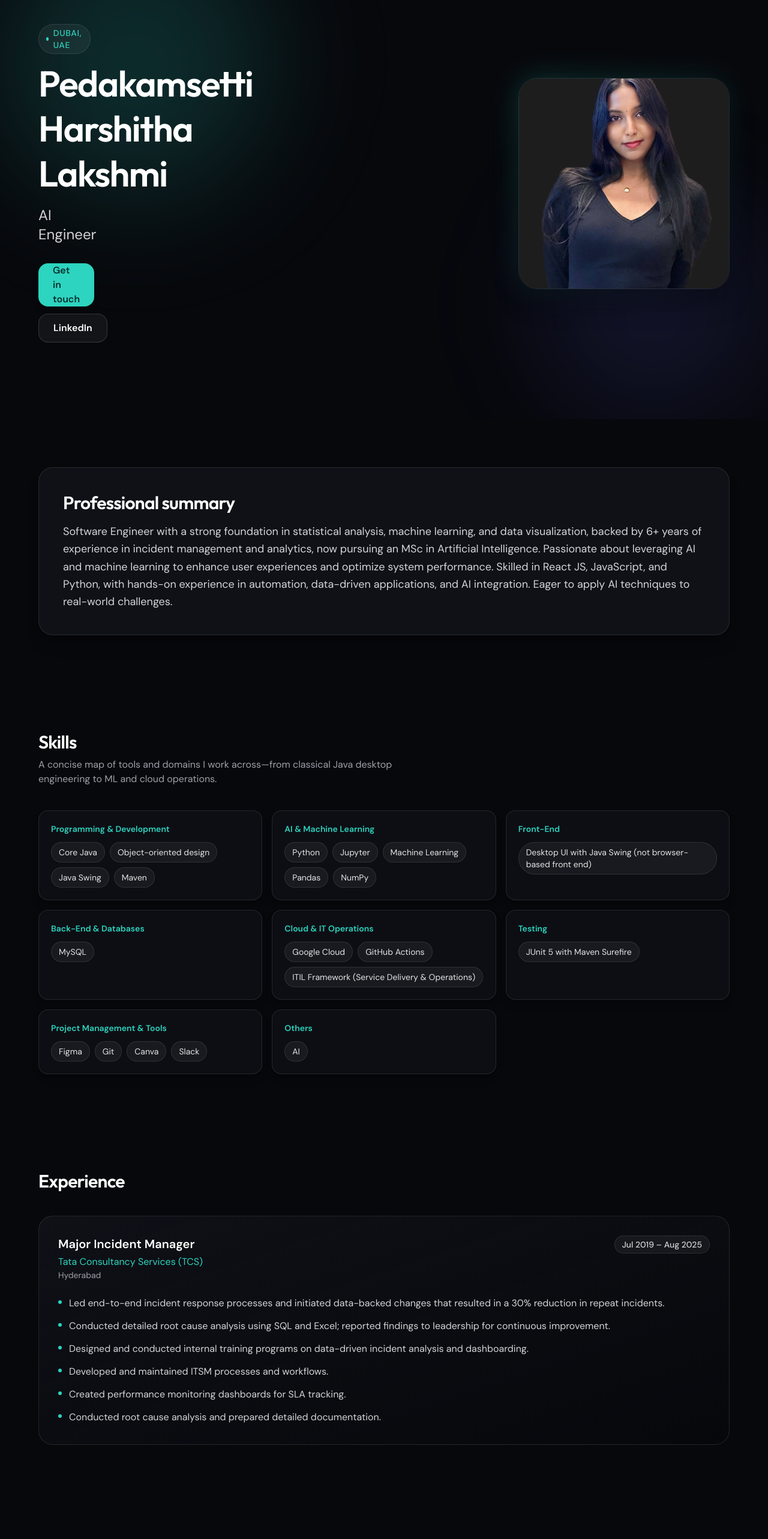
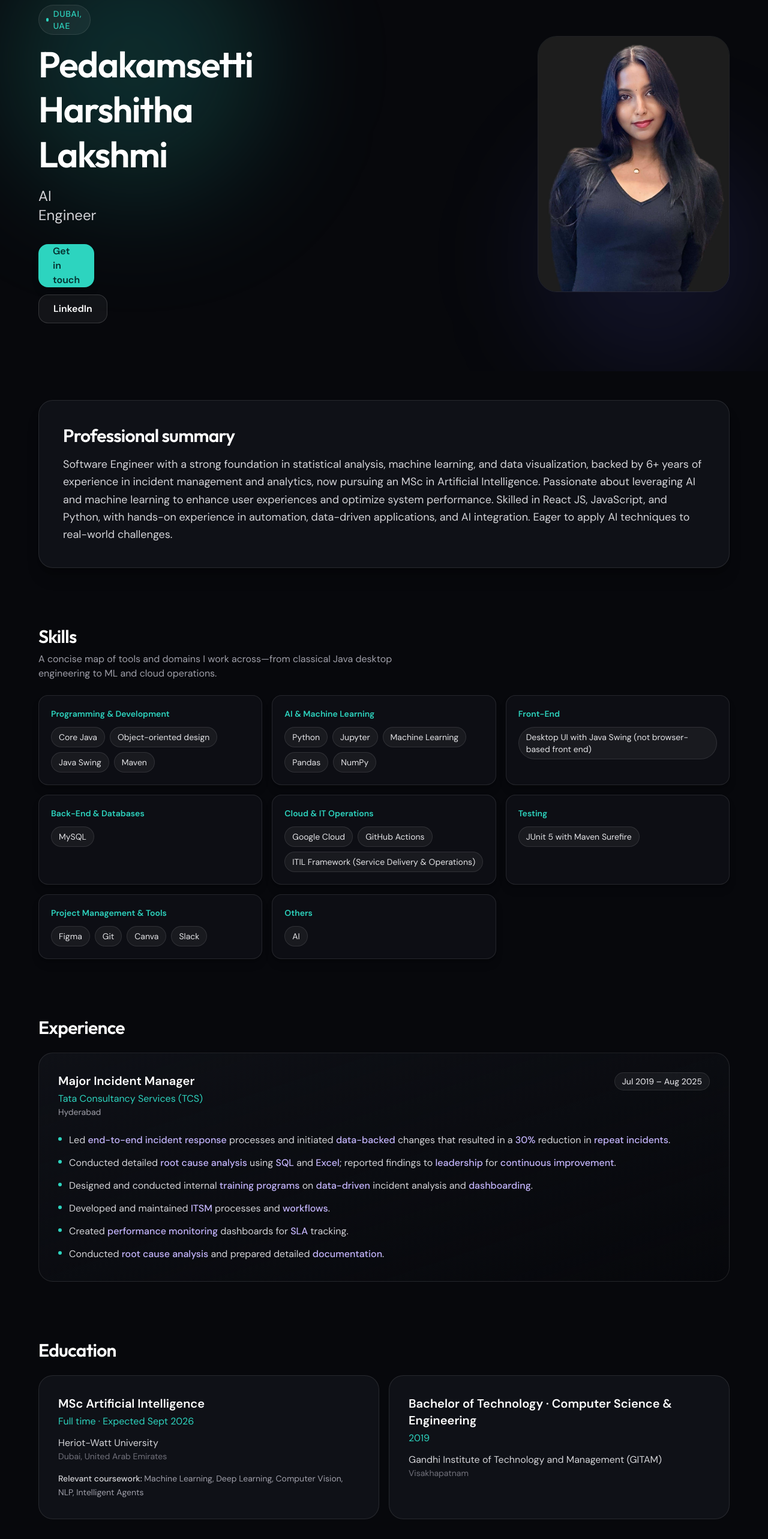
Before and after one commit to harshithalakshmi98/Harshitha_Portfolio, a Next.js app: page / in a window 1280 px wide. Shown: the part 120-2686 px from the top of the page at 60% size. Built offline with nearby package versions, Linux system fonts and the light colour scheme.

Commit message:
Add github links

```diff
--- a/src/app/globals.css
+++ b/src/app/globals.css
@@ -7,6 +7,8 @@
   --surface-elevated: #141821;
   --accent: #2dd4bf;
   --accent-foreground: #042f2e;
+  /** Highlighted terms in project descriptions (distinct from link accent) */
+  --keyword: #c4b5fd;
   --glow-1: rgba(45, 212, 191, 0.18);
   --glow-2: rgba(99, 102, 241, 0.12);
 }
--- a/src/components/CertificationsSection.tsx
+++ b/src/components/CertificationsSection.tsx
@@ -4,7 +4,7 @@ export function CertificationsSection() {
   return (
     <section
       id="certifications"
-      className="scroll-mt-24 px-4 py-16 sm:px-5 sm:py-20 md:scroll-mt-28"
+      className="scroll-mt-24 px-4 py-10 sm:px-5 sm:py-12 md:scroll-mt-28"
       aria-labelledby="certifications-heading"
     >
       <div className="mx-auto max-w-6xl">
@@ -14,7 +14,7 @@ export function CertificationsSection() {
         >
           Certifications
         </h2>
-        <ul className="mt-10 space-y-4">
+        <ul className="mt-6 space-y-4">
           {certifications.map((cert) => (
             <li key={cert.url}>
               <a
--- a/src/components/ContactFooter.tsx
+++ b/src/components/ContactFooter.tsx
@@ -4,7 +4,7 @@ export function ContactFooter() {
   return (
     <footer
       id="contact"
-      className="scroll-mt-24 border-t border-white/10 bg-black/40 px-4 py-16 sm:px-5 sm:py-20 md:scroll-mt-28"
+      className="scroll-mt-24 border-t border-white/10 bg-black/40 px-4 py-10 sm:px-5 sm:py-12 md:scroll-mt-28"
     >
       <div className="mx-auto max-w-6xl">
         <h2 className="font-[family-name:var(--font-display)] text-2xl font-semibold tracking-tight text-white sm:text-3xl">
@@ -14,7 +14,7 @@ export function ContactFooter() {
           Open to roles and collaborations in AI engineering, analytics, and
           data-driven product work.
         </p>
-        <div className="mt-10 flex flex-col gap-4 sm:flex-row sm:flex-wrap sm:gap-8">
+        <div className="mt-6 flex flex-col gap-4 sm:flex-row sm:flex-wrap sm:gap-8">
           <a
             href={`mailto:${person.email}`}
             className="min-h-[44px] text-[var(--accent)] underline-offset-4 hover:underline"
@@ -29,7 +29,7 @@ export function ContactFooter() {
           </a>
           <span className="text-zinc-400">{person.location}</span>
         </div>
-        <p className="mt-12 text-center text-xs text-zinc-600 sm:text-left">
+        <p className="mt-8 text-center text-xs text-zinc-600 sm:text-left">
           © {new Date().getFullYear()} {person.name}. Built with Next.js.
         </p>
       </div>
--- a/src/components/EducationSection.tsx
+++ b/src/components/EducationSection.tsx
@@ -4,7 +4,7 @@ export function EducationSection() {
   return (
     <section
       id="education"
-      className="scroll-mt-24 px-4 py-16 sm:px-5 sm:py-20 md:scroll-mt-28"
+      className="scroll-mt-24 px-4 py-10 sm:px-5 sm:py-12 md:scroll-mt-28"
       aria-labelledby="education-heading"
     >
       <div className="mx-auto max-w-6xl">
@@ -14,7 +14,7 @@ export function EducationSection() {
         >
           Education
         </h2>
-        <ul className="mt-10 grid grid-cols-1 gap-6 lg:grid-cols-2">
+        <ul className="mt-6 grid grid-cols-1 gap-4 lg:grid-cols-2">
           {education.map((entry) => (
             <li
               key={entry.degree}
--- a/src/components/ExperienceSection.tsx
+++ b/src/components/ExperienceSection.tsx
@@ -1,10 +1,11 @@
 import { experience } from "@/data/portfolio";
+import { highlightKeywords } from "@/lib/highlightKeywords";
 
 export function ExperienceSection() {
   return (
     <section
       id="experience"
-      className="scroll-mt-24 px-4 py-16 sm:px-5 sm:py-20 md:scroll-mt-28"
+      className="scroll-mt-24 px-4 py-10 sm:px-5 sm:py-12 md:scroll-mt-28"
       aria-labelledby="experience-heading"
     >
       <div className="mx-auto max-w-6xl">
@@ -14,7 +15,7 @@ export function ExperienceSection() {
         >
           Experience
         </h2>
-        <ol className="mt-10 space-y-8">
+        <ol className="mt-6 space-y-5">
           {experience.map((job) => (
             <li
               key={`${job.company}-${job.period}`}
@@ -39,7 +40,9 @@ export function ExperienceSection() {
                       className="mt-2 h-1.5 w-1.5 shrink-0 rounded-full bg-[var(--accent)]"
                       aria-hidden
                     />
-                    <span>{line}</span>
+                    <span>
+                      {highlightKeywords(line, job.highlightKeywords)}
+                    </span>
                   </li>
                 ))}
               </ul>
--- a/src/components/HeroSection.tsx
+++ b/src/components/HeroSection.tsx
@@ -8,7 +8,7 @@ export function HeroSection() {
   return (
     <section
       id="top"
-      className="relative overflow-hidden px-4 pb-20 pt-28 sm:px-5 sm:pb-24 sm:pt-32 md:pb-32 md:pt-40"
+      className="relative overflow-hidden px-4 pb-14 pt-24 sm:px-5 sm:pb-16 sm:pt-28 md:pb-20 md:pt-32"
       aria-labelledby="hero-heading"
     >
       <div
@@ -20,7 +20,7 @@ export function HeroSection() {
         aria-hidden
       />
 
-      <div className="relative mx-auto grid max-w-6xl gap-10 lg:grid-cols-[1fr_auto] lg:items-center lg:gap-14">
+      <div className="relative mx-auto grid max-w-6xl gap-8 lg:grid-cols-[1fr_auto] lg:items-center lg:gap-10">
         <div className="order-2 min-w-0 lg:order-1">
           <p className="mb-3 inline-flex items-center gap-2 rounded-full border border-white/10 bg-white/5 px-3 py-1 text-xs font-medium uppercase tracking-wider text-[var(--accent)] sm:text-sm">
             <span
@@ -58,7 +58,7 @@ export function HeroSection() {
         </div>
 
         <div className="order-1 flex justify-center lg:order-2 lg:justify-end">
-          <div className="relative aspect-square w-full max-w-[280px] sm:max-w-[320px] lg:max-w-[min(100%,22rem)]">
+          <div className="relative aspect-[3/4] w-full max-w-[240px] overflow-hidden rounded-[2rem] border border-white/10 sm:max-w-[280px] lg:max-w-[min(100%,20rem)]">
             <div
               className="absolute inset-0 rounded-[2rem] bg-gradient-to-br from-[var(--accent)]/25 to-transparent blur-xl"
               aria-hidden
@@ -66,11 +66,11 @@ export function HeroSection() {
             <Image
               src={person.profileImage}
               alt={`${person.name}, ${person.title}`}
-              width={512}
-              height={512}
+              width={640}
+              height={853}
               priority
-              sizes="(max-width: 1024px) 280px, 352px"
-              className="relative h-full w-full rounded-[2rem] border border-white/10 object-cover shadow-2xl shadow-black/40"
+              sizes="(max-width: 1024px) 280px, 320px"
+              className="relative h-full w-full object-cover object-[center_22%] shadow-2xl shadow-black/40"
             />
           </div>
         </div>
--- a/src/components/SkillsSection.tsx
+++ b/src/components/SkillsSection.tsx
@@ -4,7 +4,7 @@ export function SkillsSection() {
   return (
     <section
       id="skills"
-      className="scroll-mt-24 px-4 py-16 sm:px-5 sm:py-20 md:scroll-mt-28"
+      className="scroll-mt-24 px-4 py-10 sm:px-5 sm:py-12 md:scroll-mt-28"
       aria-labelledby="skills-heading"
     >
       <div className="mx-auto max-w-6xl">
@@ -18,7 +18,7 @@ export function SkillsSection() {
           A concise map of tools and domains I work across—from classical Java
           desktop engineering to ML and cloud operations.
         </p>
-        <ul className="mt-10 grid grid-cols-1 gap-4 sm:grid-cols-2 lg:grid-cols-3">
+        <ul className="mt-6 grid grid-cols-1 gap-4 sm:grid-cols-2 lg:grid-cols-3">
           {skillGroups.map((group) => (
             <li
               key={group.title}
--- a/src/components/SummarySection.tsx
+++ b/src/components/SummarySection.tsx
@@ -4,7 +4,7 @@ export function SummarySection() {
   return (
     <section
       id="about"
-      className="scroll-mt-24 px-4 py-16 sm:px-5 sm:py-20 md:scroll-mt-28"
+      className="scroll-mt-24 px-4 py-10 sm:px-5 sm:py-12 md:scroll-mt-28"
       aria-labelledby="about-heading"
     >
       <div className="mx-auto max-w-6xl">
--- a/src/data/portfolio.ts
+++ b/src/data/portfolio.ts
@@ -72,6 +72,25 @@ export const experience = [
     company: "Tata Consultancy Services (TCS)",
     location: "Hyderabad",
     period: "Jul 2019 – Aug 2025",
+    highlightKeywords: [
+      "end-to-end incident response",
+      "data-backed",
+      "30%",
+      "repeat incidents",
+      "root cause analysis",
+      "SQL",
+      "Excel",
+      "continuous improvement",
+      "leadership",
+      "data-driven",
+      "dashboarding",
+      "training programs",
+      "ITSM",
+      "workflows",
+      "performance monitoring",
+      "SLA",
+      "documentation",
+    ],
     highlights: [
       "Led end-to-end incident response processes and initiated data-backed changes that resulted in a 30% reduction in repeat incidents.",
       "Conducted detailed root cause analysis using SQL and Excel; reported findings to leadership for continuous improvement.",
@@ -106,31 +125,89 @@ export const projects = [
     name: "Lunar Mission Visualizer — PDDL Planning Simulator",
     description:
       "Designed frontend simulator for lunar exploration domain with PDDL-style plans. Implemented mission selection, visualization, and animated SVG maps.",
+    githubUrl:
+      "https://github.com/harshithalakshmi98/Lunar-Mission-Visualizer",
+    keywords: [
+      "PDDL-style",
+      "lunar exploration",
+      "visualization",
+      "SVG",
+      "mission selection",
+    ],
+    tech: ["PDDL", "React", "TypeScript", "SVG", "Planning"],
   },
   {
     name: "SudoSage — Intelligent Sudoku Solver",
     description:
       "Built intelligent Sudoku solver using recursive backtracking and constraint propagation. Developed Next.js/React interface with interactive puzzle input.",
+    githubUrl:
+      "https://github.com/harshithalakshmi98/Intelligent-Sudoku-Solver",
+    keywords: [
+      "recursive backtracking",
+      "constraint propagation",
+      "Next.js",
+      "React",
+      "interactive",
+    ],
+    tech: ["Next.js", "React", "TypeScript", "Algorithms", "Backtracking"],
   },
   {
     name: "Biologically-Inspired ANN + PSO for Concrete Strength Prediction",
     description:
       "Implemented multi-layer ANN from scratch with flexible layers and activations. Developed PSO algorithm with informant topology on UCI dataset.",
+    githubUrl: "https://github.com/harshithalakshmi98/F21BC_PG09",
+    keywords: [
+      "ANN from scratch",
+      "activations",
+      "PSO algorithm",
+      "informant topology",
+      "UCI dataset",
+    ],
+    tech: ["Python", "ANN", "PSO", "NumPy", "Machine Learning"],
   },
   {
     name: "Coffee Shop Simulation",
     description:
       "Built a Coffee Shop ordering and simulation system in Java (Maven) with Java Swing, using object-oriented design for menus, categorized items, customer orders, billing/discount logic, and an order store backed by CSV-loaded data. Developed Swing desktop UIs for order-taking and live simulation view with queue, server status, and dynamic staff changes. Implemented CSV loaders, structured reporting, thread-safe singleton event log with optional file output, and JUnit for core domain and billing behavior.",
+    githubUrl: "https://github.com/harshithalakshmi98/F21AS_PG04",
+    keywords: [
+      "Java Swing",
+      "object-oriented design",
+      "CSV-loaded",
+      "thread-safe",
+      "JUnit",
+      "simulation",
+    ],
+    tech: ["Java", "Swing", "Maven", "JUnit", "CSV", "Concurrency"],
   },
   {
     name: "Auction House Inventory System",
     description:
       "Built an Auction House Inventory Management System in Java and Java Swing, modelling collectibles such as furniture, sculptures, and coins. Developed Swing UI for inventory, sorting, editing condition and price, CSV persistence, and statistics outputs.",
+    githubUrl:
+      "https://github.com/harshithalakshmi98/Auction-House-Inventory-System",
+    keywords: [
+      "Inventory Management",
+      "Java Swing",
+      "collectibles",
+      "CSV persistence",
+      "statistics",
+    ],
+    tech: ["Java", "Swing", "OOP", "CSV", "Desktop UI"],
   },
   {
     name: "AI-Driven Crop Recommendation and Disease Detection",
     description:
       "Crop recommendation from soil nutrients (N, P, K) and climate parameters. Disease detection from leaf images across 38 disease classes using deep learning.",
+    githubUrl: "https://github.com/harshithalakshmi98/PG-Group-3",
+    keywords: [
+      "soil nutrients",
+      "climate parameters",
+      "Disease detection",
+      "38 disease classes",
+      "deep learning",
+    ],
+    tech: ["Python", "Deep Learning", "Computer Vision", "ML", "Classification"],
   },
 ] as const;
 
--- /dev/null
+++ b/src/lib/highlightKeywords.tsx
@@ -0,0 +1,51 @@
+import type { ReactNode } from "react";
+
+export function highlightKeywords(
+  text: string,
+  keywords: readonly string[],
+): ReactNode {
+  if (keywords.length === 0) return text;
+
+  const sorted = [...keywords].sort((a, b) => b.length - a.length);
+  const lower = text.toLowerCase();
+  const parts: ReactNode[] = [];
+  let i = 0;
+  let key = 0;
+
+  while (i < text.length) {
+    let match: { start: number; end: number; slice: string } | null = null;
+
+    for (const term of sorted) {
+      const idx = lower.indexOf(term.toLowerCase(), i);
+      if (idx === -1) continue;
+      if (!match || idx < match.start) {
+        match = {
+          start: idx,
+          end: idx + term.length,
+          slice: text.slice(idx, idx + term.length),
+        };
+      }
+    }
+
+    if (!match) {
+      parts.push(text.slice(i));
+      break;
+    }
+
+    if (match.start > i) {
+      parts.push(text.slice(i, match.start));
+    }
+
+    parts.push(
+      <span
+        key={`kw-${key++}`}
+        className="font-medium text-[var(--keyword)]"
+      >
+        {match.slice}
+      </span>,
+    );
+    i = match.end;
+  }
+
+  return <>{parts}</>;
+}
```
Also changed, not shown: src/components/ProjectsSection.tsx (+27 -3 lines).
